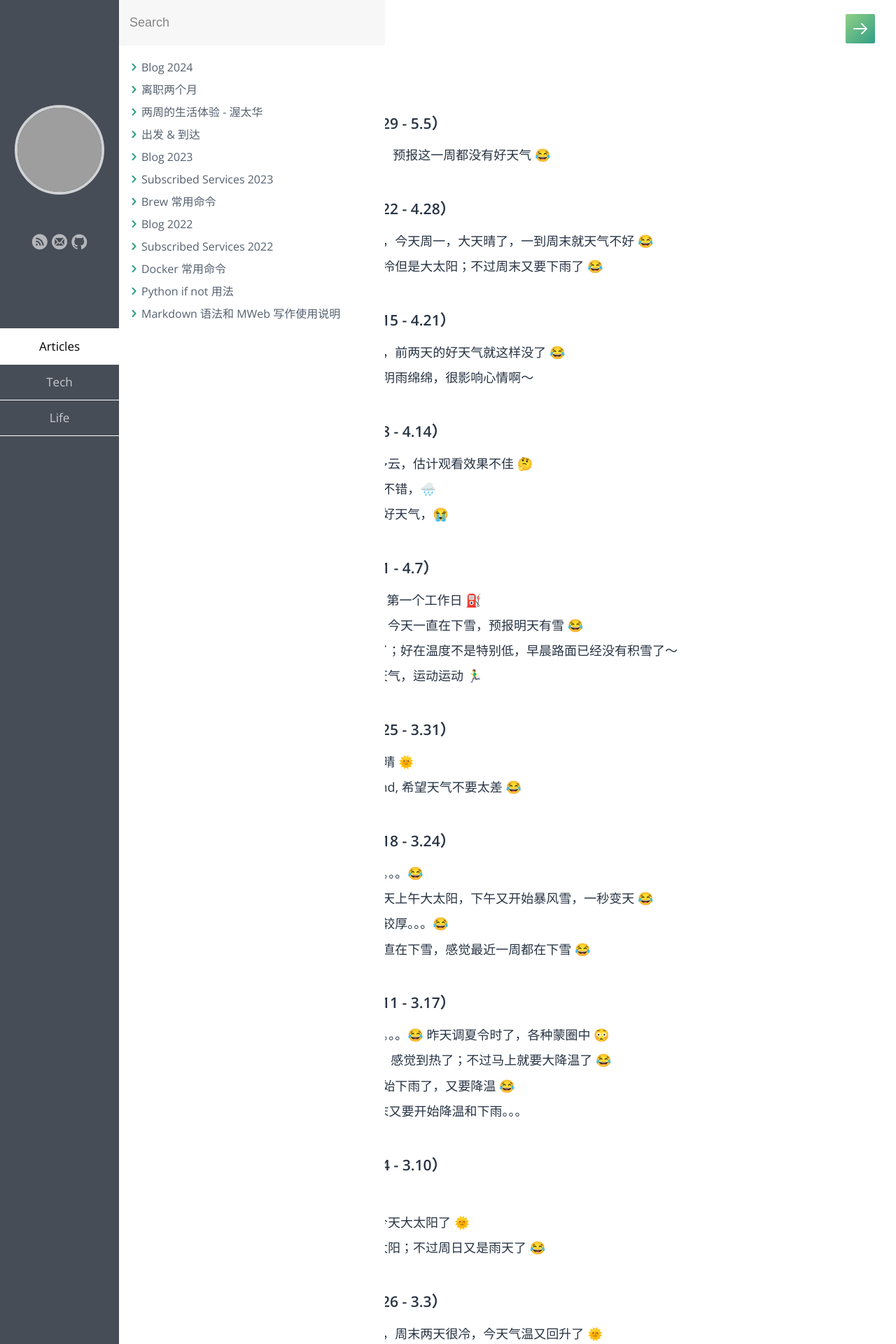
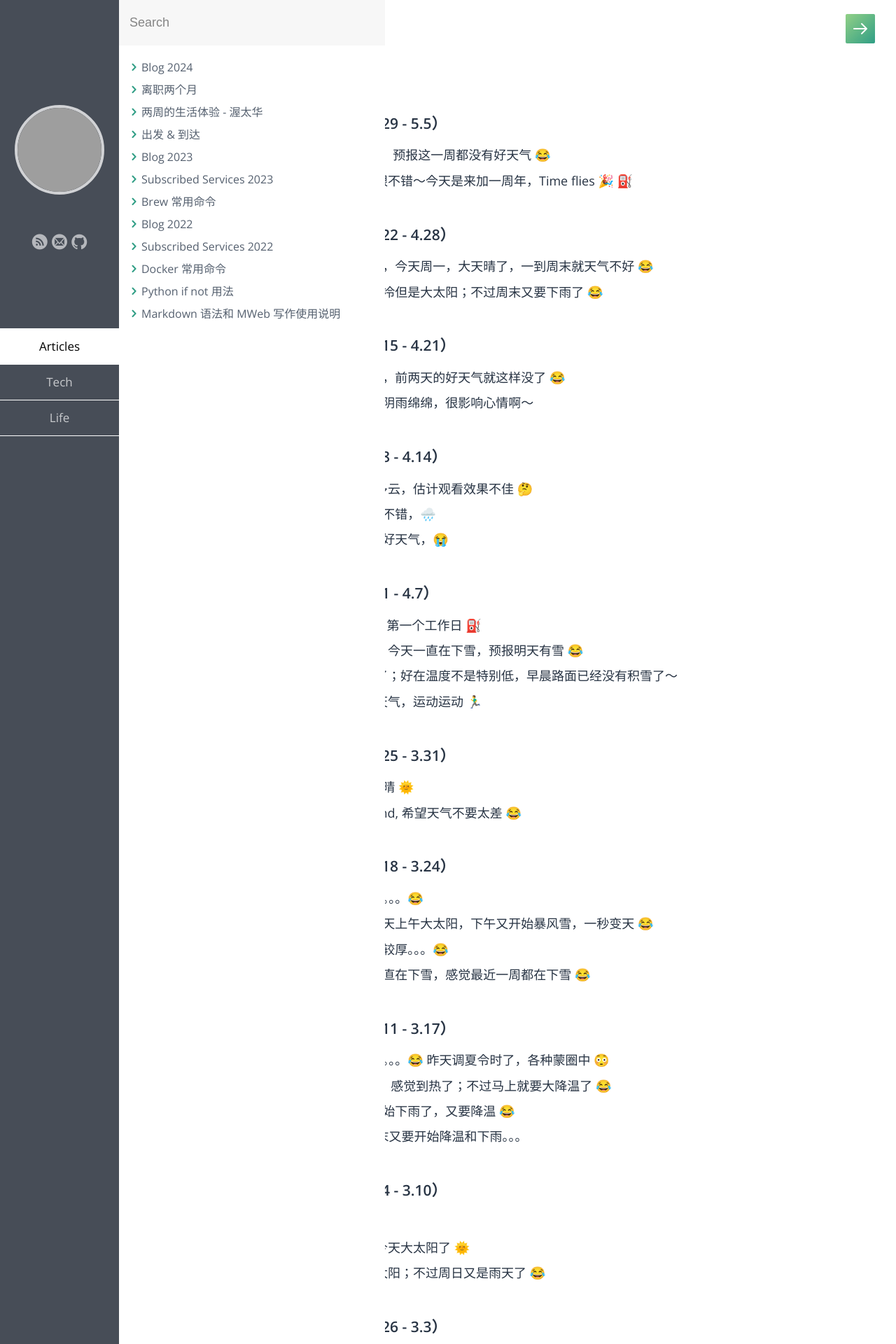
Before and after one commit to samxupeiran/samxupeiran.github.io, a Jekyll site: the page built from _posts/life/2024-01-02-my-blog.md, in a window 1280 px wide. Shown: the top 1920 px of the page at 70% size. Built offline with Jekyll 4.4.1, drawn with Linux system fonts in a browser that asks for light colours; some web fonts are replaced; grey boxes are pictures that could not be loaded.

Commit message:
feat: add weekly blog 5/3

```diff
--- a/_posts/life/2024-01-02-my-blog.md
+++ b/_posts/life/2024-01-02-my-blog.md
@@ -8,6 +8,7 @@ tags: Blog
 
 - ### 2024 年 5 月 第 1 周（4.29 - 5.5）
      - 4.29 周一，4 月快结束了，预报这一周都没有好天气 😂
+     - 5.3 周五啦，这两天天气很不错～今天是来加一周年，Time flies 🎉 ⛽️
 
 - ### 2024 年 4 月 第 4 周（4.22 - 4.28）
      - 4.22 周末没什么太阳且冷，今天周一，大天晴了，一到周末就天气不好 😂
```
